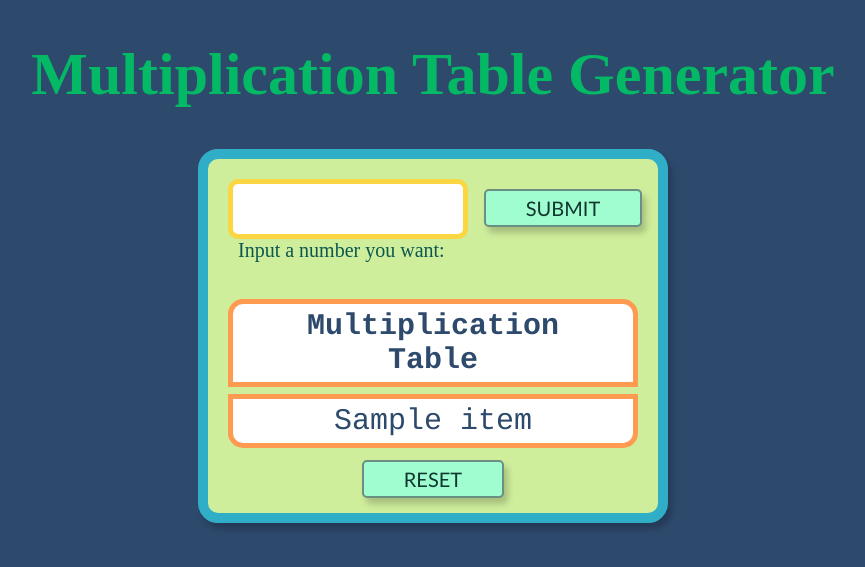
After one commit to Zentu09/Lacro_Codes, a Flask app: template templates/McPb.html in a window 1280 px wide. The commit adds this page. Shown: the top 567 px of the page, without its empty margins (207-1072 px from the left). Run offline with Flask 3, Linux system fonts and the light colour scheme; the template is opened without the code that fills it: most values are stand-ins (such as "Sample title", 1, 10 or a date in 2020).

Commit message:
initial commit

```diff
--- a/app.py
+++ b/app.py
@@ -4,29 +4,29 @@ app = Flask(__name__)
 
 @app.route('/', methods=['GET', 'POST'])
 def calculate():
-    final = ""
+    final = ""              # these are the placeholders for string values like the sentences
     head = ""
-    PrelimGrade = None
-    warning = ""
+    PrelimGrade = None      # place holder for numbers like the prelim grade
+    warning = ""            # also string place holder
 
     if request.method == 'POST':
         try:
-            Attendance =  int(request.form['absence'])
+            Attendance =  int(request.form['absence'])   #the request method will gather data from HTML and will be converted to simple variables
             Exam =  float(request.form['prel_exam'])
             Qz =  float(request.form['quiz'])
             Req =  float(request.form['requirments'])
             Reci =  float(request.form['recitation'])
 
-            att_standing = 100 - (Attendance * 10)
+            att_standing = 100 - (Attendance * 10)    # logic for the attendance
             ClassStanding = (Qz * 0.4) + (Req * 0.3) + (Reci * 0.3)
-            PrelimGrade = round((Exam * 0.6) + (att_standing * 0.1) + (ClassStanding * 0.3), 2)
+            PrelimGrade = round((Exam * 0.6) + (att_standing * 0.1) + (ClassStanding * 0.3), 2)  # main logic for prelim and it will round up to 2 decimal places
 
             if Attendance == 4:
-                final = "Frequent absences. Subject failed"
-                head = "Oops..."
+                final = "Frequent absences. Subject failed"    #attendance failure chacker but the prelim grade will still be showed
+
 
             elif not (0 <= Attendance <= 4):
-                warning = "Attendance Exam must be between 0 and 4."
+                warning = "Attendance Exam must be between 0 and 4."   #will check if the values are right if somehthing happened to html
             elif not (0 <= Exam <= 100):
                 warning = "Prelim Exam must be between 0 and 100."
             elif not (0 <= Qz <= 100):
@@ -37,19 +37,21 @@ def calculate():
                 warning = "Recitation must be between 0 and 100."
 
             else:
-                if PrelimGrade <= 74:
+                if PrelimGrade <= 74:                                   #these will run if the prelim grade is bellow 75
                     lowreq = (75 - (0.2 * PrelimGrade))/0.8
+                    required = (90 - (0.2 * PrelimGrade))/0.8
                     final = f"You need a grade of {lowreq:.2f} in Midterm and Finals to reach 75% passing grade"
-                    head = "You can do it!!"
+                    head = f"You need a grade of {required:.2f} in Midterm and Finals to reach 90% and get Dean listed"
+
 
                 elif PrelimGrade >= 90:
-                    final = "Outstanding! You are qualified for the Dean's List!"
-                    head = "CONGRATS!!"
+                    final = "Outstanding! You are qualified for the Dean's List!"   #Only this will show if the grade is above the 90
 
-                elif 75 <= PrelimGrade < 90:
+
+                elif 75 <= PrelimGrade < 90:                             # This will run up if your grade is between 75 to 89.99
                     required = (90 - (0.2 * PrelimGrade))/0.8
                     final = f"Good job! You need a grade of {required:.2f} in Midterm and Finals to reach 90% and get Dean listed!"
-                    head = "Keep it up!!"
+
         except ValueError:
             warning = "There is a letter in your input. Please use mumbers"
 
--- /dev/null
+++ b/static/McPb.css
@@ -0,0 +1,120 @@
+body {
+    background-color: #2D496C;
+}
+
+.calc {
+  position: relative;
+  height: auto;
+  max-width: 450px;
+  border-radius: 20px;
+  padding-top: 20px;
+  padding-bottom: 15px;
+  background: #CFEE9C;
+  overflow: hidden;
+  border: 10px solid #31aec7;
+  margin: auto;
+  margin-top: 40px;
+  box-shadow: 4px 6px 6px rgba(0, 0, 0, 0.2);
+}
+
+label {
+    margin-left: 30px;
+    font-size: 20px;
+    color: #0D5751;
+}
+
+.box {
+    width: 200px;
+    padding: 15px;
+    height: 20px;
+    display: flex;
+    flex-direction: column;
+    align-items: center;
+    font-size: 20px;
+    border: 5px solid #FAD643;
+    border-radius: 10px;
+    margin-left: 20px;
+}
+
+.displaygrid {
+    display: grid;
+    grid-template-columns: 1fr 1fr;
+}
+
+.submit {
+    border-color: #6b8e85;
+    border-radius: 5px;
+    border-style: solid;
+    padding-top: 5px;
+    padding-left: 40px;
+    padding-right: 40px;
+    padding-bottom: 5px;
+    background-color: #9FFDD0;
+    transition: 0.15s;
+    margin: auto;
+    margin-top: 10px;
+    display: flex;
+    color: #10362e;
+    font-family: Calibri;
+    font-size: 20px;
+    box-shadow: 4px 6px 6px rgba(0, 0, 0, 0.2);
+}
+
+.reset {
+    border-color: #6b8e85;
+    border-radius: 5px;
+    border-style: solid;
+    padding-top: 5px;
+    padding-left: 40px;
+    padding-right: 40px;
+    padding-bottom: 5px;
+    background-color: #9FFDD0;
+    transition: 0.15s;
+    margin: auto;
+    margin-top: 10px;
+    display: flex;
+    color: #10362e;
+    font-family: Calibri;
+    font-size: 20px;
+    box-shadow: 4px 6px 6px rgba(0, 0, 0, 0.2);
+}
+
+.submit:hover {
+    background-color: #F4E354;
+}
+
+.reset:hover {
+    background-color: #F4E354;
+}
+
+.button:hover {
+    background-color: #F4E354;
+}
+
+.top {
+    border-radius: 15px 15px 0px 0px;
+}
+
+.bot td {
+    border-radius: 0px 0px 15px 15px;
+}
+.table {
+    font-family: Courier;
+    text-align: center;
+    font-size: 30px;
+    max-width: 300px;
+    display: flex;
+    flex-direction: column;
+    margin: auto;
+    margin-top: 5px;
+    background-color: #ffffff;
+    color: #2D496C;
+    border: 5px solid #ff9a51;
+    padding: 5px 50px 5px 50px;
+}
+
+table {
+    align-items: center;
+    margin-left: auto;
+    margin-right: auto;
+}
--- /dev/null
+++ b/templates/McPb.html
@@ -0,0 +1,54 @@
+<!DOCTYPE html>
+    <html>
+        <head>
+            <title>Multiplication Table</title>
+            <meta charset="UTF-8">
+            <meta name="viewport" content="width=device-width, initial-scale=1.0">
+
+            <link rel="stylesheet" href="{{ url_for('static', filename='McPb.css') }}">
+
+        </head>
+        <body>
+            <h1 style="text-align: center; font-size: 60px; color: #03B966;">Multiplication Table Generator</h1>
+            <div  class="calc">
+                <div>
+
+                    <form action="/" method="post"  class="displaygrid">
+
+                        <div>
+                            <input class="box" type="number" name="given" value="{{ request.form.given}}" required>
+                            <label for="given">Input a number you want:</label>
+                        </div>
+                        <div>
+                            <button type="submit" class="submit" for="showResult">SUBMIT</button>
+                        </div>
+                    </form>
+                </div>
+                <div>
+                    {% if last %}
+                        <div style="margin-top: 30px;">
+                            <table>
+                                <tr>
+                                    <th class="table top">Multiplication Table</th>
+                                </tr>
+                                <tbody>
+                                {% for item in last %}
+                                    <tr {% if loop.last %} class="bot" {% endif %}>
+                                        <td class="table">{{item}}</td>
+                                    </tr>
+                                </tbody>
+                                {% endfor %}
+                            </table>
+                        </div>
+                        </div>
+                            <button class="reset" type="button" onclick="window.location.href='/'">RESET</button>
+                        </div>
+                    {% endif %}
+                    {% if warning %}
+                        <h1 class="warning">{{ warning }}</h1>
+                    {% endif %}
+                </div>
+            </div>
+
+        </body>
+    </html>
```
Also changed, not shown: McPb.py (added, +25 -0 lines), static/prel.css (+168 -103 lines), templates/prel.html (+26 -14 lines), HTML/gitpfp.jpg (added), static/fireflyicon.png (added), 1 other file.
